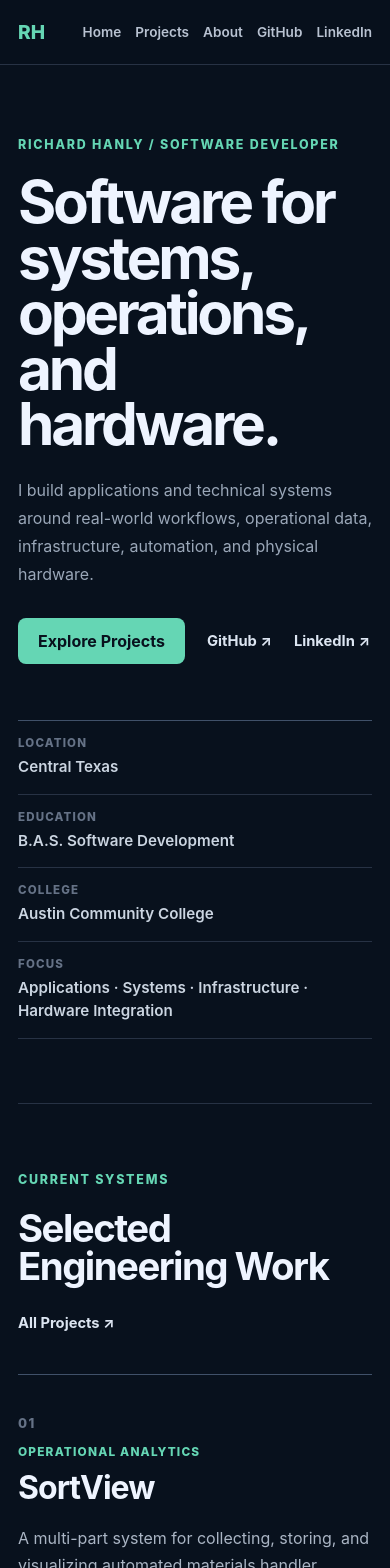
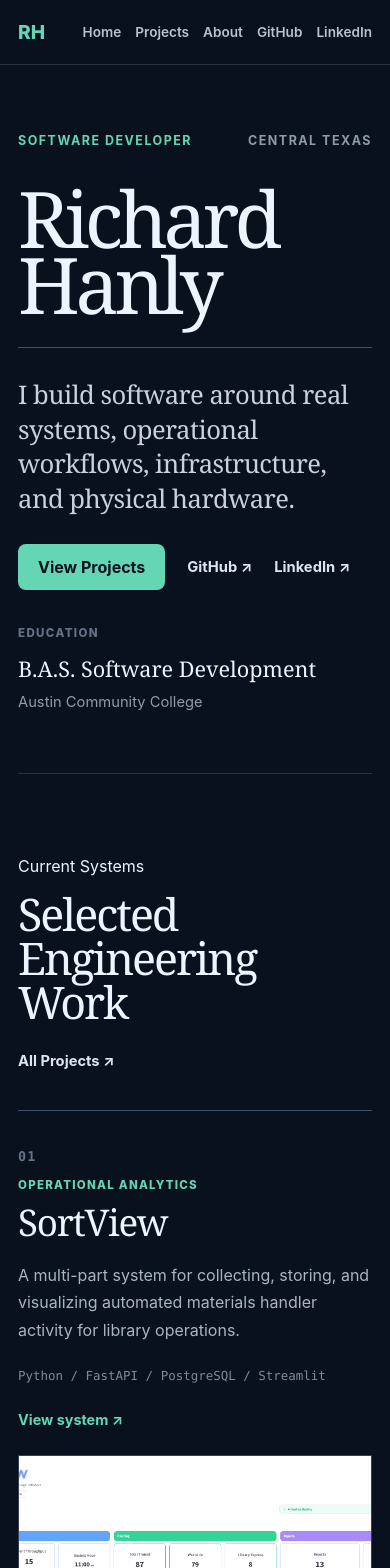
Before and after one commit to richardrhanly-us/Portfolio, a React (Vite) app: page / in a window 390 px wide. Shown: the top 1568 px of the page. Built offline with nearby package versions, Linux system fonts and the light colour scheme.

Commit message:
Update CSS for home page again

```diff
--- a/src/App.css
+++ b/src/App.css
@@ -1609,54 +1609,75 @@ main {
    ========================================================= */
 
 .home-hero {
-  padding: 104px 0 96px;
+  padding: 96px 0 88px;
   border-bottom: 1px solid #273244;
 }
 
-.home-hero-grid {
-  display: grid;
-  grid-template-columns: minmax(0, 1.25fr) minmax(300px, 0.75fr);
-  gap: clamp(64px, 8vw, 120px);
-  align-items: end;
-}
-
-.home-identity {
-  max-width: 900px;
-}
-
-.home-kicker {
-  margin: 0 0 22px;
+.home-hero-header {
+  display: flex;
+  align-items: center;
+  justify-content: space-between;
+  gap: 24px;
+  margin-bottom: 54px;
+}
+
+.home-role,
+.home-location {
+  margin: 0;
+  color: #8f9bab;
+  font-size: 0.78rem;
+  font-weight: 700;
+  letter-spacing: 0.12em;
+  text-transform: uppercase;
+}
+
+.home-role {
   color: #65d6b4;
-  font-size: 0.78rem;
-  font-weight: 800;
-  letter-spacing: 0.14em;
-  text-transform: uppercase;
-}
-
-.home-identity h1 {
-  max-width: 920px;
+}
+
+.home-name-block {
+  padding-bottom: 42px;
+  border-bottom: 1px solid #405169;
+}
+
+.home-name-block h1 {
   margin: 0;
   color: #eef4ff;
-  font-size: clamp(4rem, 6.8vw, 7rem);
-  font-weight: 700;
-  line-height: 0.95;
-  letter-spacing: -0.055em;
-}
-
-.home-summary {
+  font-family: Georgia, "Times New Roman", serif;
+  font-size: clamp(6rem, 11vw, 10.5rem);
+  font-weight: 400;
+  line-height: 0.84;
+  letter-spacing: -0.06em;
+}
+
+.home-intro-grid {
+  display: grid;
+  grid-template-columns: minmax(0, 1.25fr) minmax(280px, 0.75fr);
+  gap: clamp(56px, 8vw, 120px);
+  align-items: start;
+  padding-top: 42px;
+}
+
+.home-intro-copy {
   max-width: 760px;
-  margin: 30px 0 0;
-  color: #9aa7b8;
-  font-size: 1.12rem;
-  line-height: 1.75;
+}
+
+.home-intro-statement {
+  margin: 0;
+  color: #c8d1dd;
+  font-family: Georgia, "Times New Roman", serif;
+  font-size: clamp(1.65rem, 2.5vw, 2.5rem);
+  font-weight: 400;
+  line-height: 1.35;
+  letter-spacing: -0.02em;
 }
 
 .home-actions {
   display: flex;
   flex-wrap: wrap;
   align-items: center;
-  gap: 18px 26px;
-  margin-top: 36px;
+  gap: 18px 28px;
+  margin-top: 34px;
 }
 
 .home-text-link {
@@ -1664,55 +1685,51 @@ main {
   font-size: 0.92rem;
   font-weight: 700;
   text-decoration: none;
-  transition: color 160ms ease;
 }
 
 .home-text-link:hover {
   color: #65d6b4;
 }
 
-.home-profile {
-  border-top: 1px solid #405169;
-  border-bottom: 1px solid #273244;
-}
-
-.home-profile-row {
-  display: grid;
-  grid-template-columns: 96px minmax(0, 1fr);
-  gap: 20px;
-  padding: 18px 0;
-  border-bottom: 1px solid #273244;
-}
-
-.home-profile-row:last-child {
-  border-bottom: 0;
-}
-
-.home-profile-row span {
+.home-education {
+  padding-top: 2px;
+}
+
+.home-education > span {
+  display: block;
+  margin-bottom: 14px;
   color: #657286;
   font-size: 0.72rem;
   font-weight: 800;
-  letter-spacing: 0.1em;
+  letter-spacing: 0.12em;
   text-transform: uppercase;
 }
 
-.home-profile-row strong {
-  color: #cbd5e1;
-  font-size: 0.95rem;
-  font-weight: 600;
+.home-education p {
+  margin: 0 0 8px;
+  color: #eef4ff;
+  font-family: Georgia, "Times New Roman", serif;
+  font-size: 1.35rem;
+  line-height: 1.35;
+}
+
+.home-education small {
+  color: #8f9bab;
+  font-size: 0.92rem;
   line-height: 1.5;
 }
 
+
 /* =========================================================
    HOME PROJECTS
    ========================================================= */
 
 .home-work {
-  padding: 92px 0 140px;
+  padding: 84px 0 140px;
 }
 
 .home-work-heading {
-  margin-bottom: 20px;
+  margin-bottom: 24px;
 }
 
 .home-work-title-row {
@@ -1723,69 +1740,74 @@ main {
 }
 
 .home-work-title-row h2 {
-  max-width: 760px;
   margin: 0;
   color: #eef4ff;
-  font-size: clamp(2.4rem, 4vw, 4.2rem);
-  line-height: 1;
-  letter-spacing: -0.04em;
+  font-family: Georgia, "Times New Roman", serif;
+  font-size: clamp(2.8rem, 4.8vw, 5rem);
+  font-weight: 400;
+  line-height: 0.98;
+  letter-spacing: -0.045em;
 }
 
 .home-project-list {
-  margin-top: 56px;
+  margin-top: 54px;
   border-top: 1px solid #405169;
 }
 
 .home-project {
   display: grid;
-  grid-template-columns: 56px minmax(280px, 0.72fr) minmax(420px, 1.28fr);
+  grid-template-columns: 72px minmax(280px, 0.72fr) minmax(420px, 1.28fr);
   gap: 34px;
   align-items: center;
-  padding: 58px 0;
+  padding: 56px 0;
   border-bottom: 1px solid #273244;
 }
 
 .home-project-index {
   align-self: start;
-  padding-top: 5px;
+  padding-top: 4px;
   color: #657286;
-  font-size: 0.82rem;
-  font-weight: 800;
-  letter-spacing: 0.1em;
+  font-family: Consolas, "Courier New", monospace;
+  font-size: 0.84rem;
+  font-weight: 700;
+  letter-spacing: 0.08em;
 }
 
 .home-project-copy {
-  max-width: 480px;
+  max-width: 500px;
 }
 
 .home-project-type {
   margin: 0 0 12px;
   color: #65d6b4;
-  font-size: 0.74rem;
+  font-size: 0.72rem;
   font-weight: 800;
-  letter-spacing: 0.1em;
+  letter-spacing: 0.11em;
   text-transform: uppercase;
 }
 
 .home-project-copy h3 {
   margin: 0;
   color: #eef4ff;
-  font-size: clamp(1.9rem, 2.8vw, 3rem);
-  line-height: 1.08;
-  letter-spacing: -0.03em;
+  font-family: Georgia, "Times New Roman", serif;
+  font-size: clamp(2rem, 3vw, 3.35rem);
+  font-weight: 400;
+  line-height: 1.02;
+  letter-spacing: -0.035em;
 }
 
 .home-project-copy > p:not(.home-project-type):not(.home-project-tech) {
   margin: 20px 0 0;
   color: #aab5c4;
   font-size: 1rem;
-  line-height: 1.7;
+  line-height: 1.72;
 }
 
 .home-project-tech {
   margin: 22px 0 0;
   color: #7f8b9b;
-  font-size: 0.82rem;
+  font-family: Consolas, "Courier New", monospace;
+  font-size: 0.78rem;
   line-height: 1.65;
 }
 
@@ -1808,7 +1830,6 @@ main {
   border: 1px solid #334155;
   background: #0d1623;
   text-decoration: none;
-  box-shadow: 0 18px 42px rgba(0, 0, 0, 0.18);
 }
 
 .home-project-media img {
@@ -1821,32 +1842,33 @@ main {
 }
 
 .home-project-media:hover img {
-  transform: scale(1.012);
-}
+  transform: scale(1.01);
+}
+
 
 /* =========================================================
    HOME RESPONSIVE
    ========================================================= */
 
 @media (max-width: 1100px) {
-  .home-hero-grid {
+  .home-intro-grid {
     grid-template-columns: 1fr;
-    gap: 56px;
-  }
-
-  .home-profile {
-    max-width: 760px;
+    gap: 44px;
+  }
+
+  .home-education {
+    max-width: 520px;
   }
 
   .home-project {
-    grid-template-columns: 46px minmax(250px, 0.8fr) minmax(340px, 1.2fr);
+    grid-template-columns: 56px minmax(250px, 0.85fr) minmax(340px, 1.15fr);
     gap: 26px;
   }
 }
 
 @media (max-width: 900px) {
   .home-project {
-    grid-template-columns: 40px minmax(0, 1fr);
+    grid-template-columns: 44px minmax(0, 1fr);
     align-items: start;
   }
 
@@ -1870,31 +1892,42 @@ main {
   }
 
   .home-hero {
-    padding: 72px 0 64px;
-  }
-
-  .home-identity h1 {
-    font-size: clamp(3rem, 15vw, 4.7rem);
-  }
-
-  .home-summary {
-    margin-top: 24px;
-    font-size: 1rem;
+    padding: 68px 0 60px;
+  }
+
+  .home-hero-header {
+    align-items: flex-start;
+    margin-bottom: 38px;
+  }
+
+  .home-location {
+    text-align: right;
+  }
+
+  .home-name-block {
+    padding-bottom: 30px;
+  }
+
+  .home-name-block h1 {
+    font-size: clamp(4.6rem, 20vw, 7rem);
+  }
+
+  .home-intro-grid {
+    gap: 34px;
+    padding-top: 30px;
+  }
+
+  .home-intro-statement {
+    font-size: 1.6rem;
   }
 
   .home-actions {
     gap: 16px 22px;
-    margin-top: 30px;
-  }
-
-  .home-profile-row {
-    grid-template-columns: 1fr;
-    gap: 6px;
-    padding: 15px 0;
+    margin-top: 28px;
   }
 
   .home-work {
-    padding: 68px 0 96px;
+    padding: 66px 0 96px;
   }
 
   .home-work-title-row {
@@ -1903,13 +1936,13 @@ main {
   }
 
   .home-project-list {
-    margin-top: 42px;
+    margin-top: 40px;
   }
 
   .home-project {
     grid-template-columns: 1fr;
     gap: 14px;
-    padding: 40px 0;
+    padding: 38px 0;
   }
 
   .home-project-index,
@@ -1922,7 +1955,7 @@ main {
   }
 
   .home-project-copy h3 {
-    font-size: 2rem;
+    font-size: 2.3rem;
   }
 
   .home-project-media {
--- a/src/pages/Home.tsx
+++ b/src/pages/Home.tsx
@@ -5,29 +5,29 @@ function Home() {
   return (
     <main>
       <section className="home-hero">
-        <div className="home-hero-grid">
-          <div className="home-identity">
-            <p className="home-kicker">Richard Hanly / Software Developer</p>
+        <div className="home-hero-header">
+          <p className="home-role">Software Developer</p>
+          <p className="home-location">Central Texas</p>
+        </div>
 
-            <h1>
-              Software for systems,
-              <br />
-              operations, and hardware.
-            </h1>
+        <div className="home-name-block">
+          <h1>Richard Hanly</h1>
+        </div>
 
-            <p className="home-summary">
-              I build applications and technical systems around real-world
-              workflows, operational data, infrastructure, automation, and
-              physical hardware.
+        <div className="home-intro-grid">
+          <div className="home-intro-copy">
+            <p className="home-intro-statement">
+              I build software around real systems, operational workflows,
+              infrastructure, and physical hardware.
             </p>
 
             <div className="home-actions">
               <Link to="/projects" className="primary-button">
-                Explore Projects
+                View Projects
               </Link>
 
               <a
-                href="https://github.com/richardrhanly-us"
+                href="https://github.com/richardhanly-us"
                 target="_blank"
                 rel="noreferrer"
                 className="home-text-link"
@@ -46,29 +46,11 @@ function Home() {
             </div>
           </div>
 
-          <aside className="home-profile">
-            <div className="home-profile-row">
-              <span>Location</span>
-              <strong>Central Texas</strong>
-            </div>
-
-            <div className="home-profile-row">
-              <span>Education</span>
-              <strong>B.A.S. Software Development</strong>
-            </div>
-
-            <div className="home-profile-row">
-              <span>College</span>
-              <strong>Austin Community College</strong>
-            </div>
-
-            <div className="home-profile-row">
-              <span>Focus</span>
-              <strong>
-                Applications · Systems · Infrastructure · Hardware Integration
-              </strong>
-            </div>
-          </aside>
+          <div className="home-education">
+            <span>Education</span>
+            <p>B.A.S. Software Development</p>
+            <small>Austin Community College</small>
+          </div>
         </div>
       </section>
 
```
